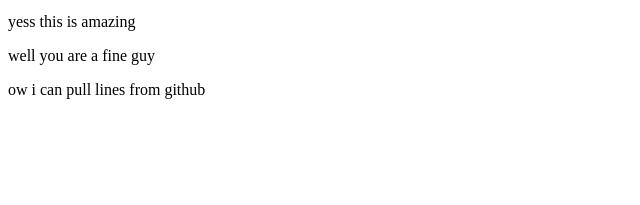
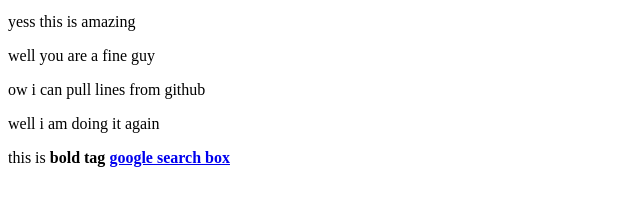
Before and after one commit to Shakhawat-Ullah/my-first-website, a plain HTML site: page index.html in a window 1280 px wide. Shown: the part 101-306 px from the top of the page, without its empty margins (0-640 px from the left). Drawn offline with Linux system fonts and the light colour scheme.

Commit message:
search box added

```diff
--- a/index.html
+++ b/index.html
@@ -10,6 +10,8 @@
     <P> yess this is amazing</P>
     <P> well you are a fine guy</P>
     <p> ow i can pull lines from github </p>
+    <p> well i am doing it again</p>
+    <P> this is <b> bold tag <a href="https://www.google.com">google search box</a></b></P>
 
 </body>
 </html>
```
